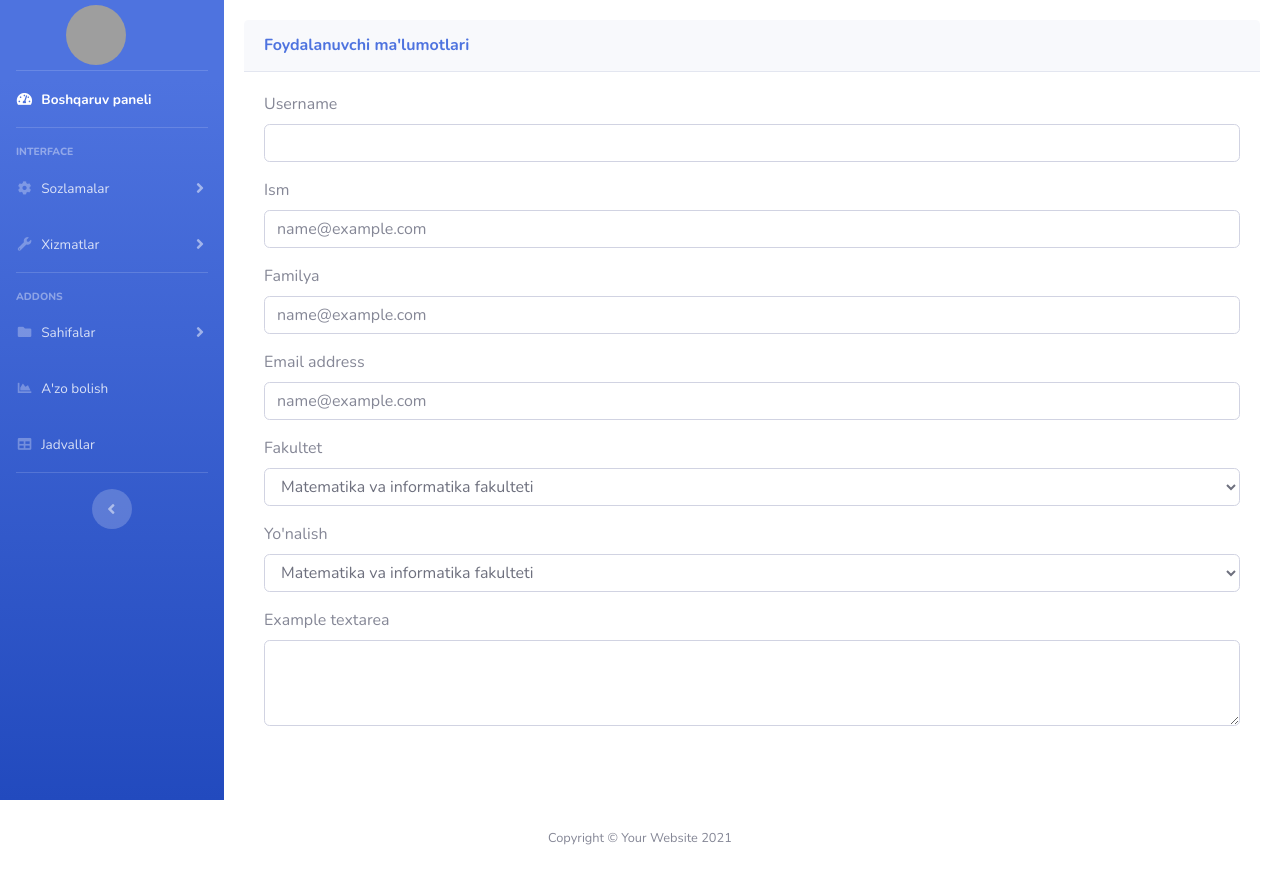
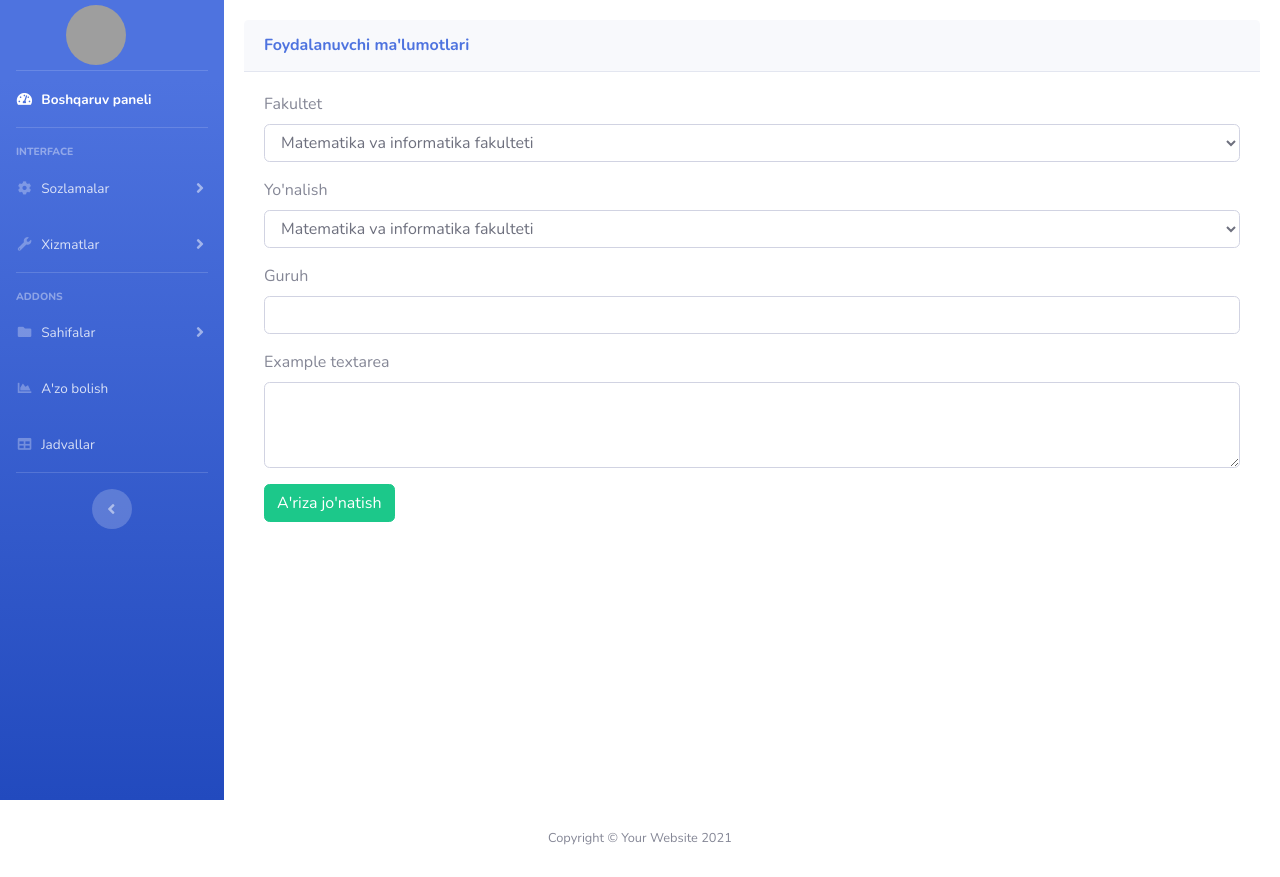
Before and after one commit to bobur19970427/academy, a Django app: page /azobolish/ in a window 1280 px wide. Run offline with Django 3.2, Linux system fonts and the light colour scheme; some libraries are stand-ins or nearby versions; grey boxes are pictures that could not be loaded.

```diff
--- a/manage.py
+++ b/manage.py
@@ -2,7 +2,7 @@
 """Django's command-line utility for administrative tasks."""
 import os
 import sys
-import mysql.connector as mysql
+# import mysql.connector as mysql
 
 def main():
     """Run administrative tasks."""
--- a/templates/index.html
+++ b/templates/index.html
@@ -16,7 +16,7 @@
         <!-- Wrapper for slides -->
         <div class="carousel-inner">
             <div class="item active">
-                <div class="fill" style="background-image:url('{% static 'img/slider4.jpg' %}');"></div>
+                <div class="fill" style="background-image:url('{% static 'img/slider3.jpg' %}');"></div>
                 <div class="carousel-caption slide-up">
                     <h1 class="banner_heading">Talabalar akademiyasi <br><span>G'OYALAR GENERATORI </span></h1>
                     <p class="banner_txt">Talabalar akademiyasining asosiy yo‘nalishlariga tegishli bo‘lgan ma’lum bir muammoning yechimiga qaratilgan innovasion g‘oyaga ega jamoalar platformasi.</p>
@@ -25,7 +25,7 @@
             </div>
 
             <div class="item">
-                <div class="fill" style="background-image:url('{% static 'img/153162_4b75025e8456c32f703e573168de.png' %}');"></div>
+                <div class="fill" style="background-image:url('{% static 'img/slider5.jpg' %}');"></div>
                 <div class="carousel-caption slide-up">
                     <h1 class="banner_heading">Talabalar akademiyasi <br><span>STARTAPLAR </span></h1>
                     <p class="banner_txt">O‘z g‘oyasi va ushbu g‘oyani amalga oshirishga qaratilgan startap loyihalari va ularni amalga oshirish bo‘yicha aniq rejaga ega jamoalar platformasi.</p>
--- a/templates/profile/azobolish.html
+++ b/templates/profile/azobolish.html
@@ -8,22 +8,6 @@
 <!-- Card Body -->
 <div class="card-body">
     <form>
-        <div class="form-group">
-        <label for="exampleFormControlInput1">Username</label>
-            <input type="text" class="form-control" id="exampleFormControlInput1" value="">
-        </div>
-        <div class="form-group">
-            <label for="exampleFormControlInput1">Ism</label>
-            <input type="email" class="form-control" id="exampleFormControlInput1" placeholder="name@example.com">
-        </div>
-        <div class="form-group">
-            <label for="exampleFormControlInput1">Familya</label>
-            <input type="email" class="form-control" id="exampleFormControlInput1" placeholder="name@example.com">
-        </div>
-        <div class="form-group">
-            <label for="exampleFormControlInput1">Email address</label>
-            <input type="email" class="form-control" id="exampleFormControlInput1" placeholder="name@example.com">
-        </div>
         <div class="form-group">
             <label for="exampleFormControlSelect1">Fakultet</label>
             <select class="form-control" id="exampleFormControlSelect1">
@@ -40,7 +24,7 @@
         </div>
         <div class="form-group">
             <label for="exampleFormControlSelect1">Yo'nalish</label>
-            <select class="form-control" id="exampleFormControlSelect1">
+            <select class="form-control" id="exampleFormControlSelect2">
             <option>Matematika va informatika fakulteti</option>
             <option>Tabiiy fanlar</option>
             <option>O’zbek tili va adabiyoti</option>
@@ -53,8 +37,15 @@
             </select>
         </div>
         <div class="form-group">
+        <label for="exampleFormControlInput1">Guruh</label>
+            <input type="text" class="form-control" id="exampleFormControlInput1" value="">
+        </div>
+        <div class="form-group">
             <label for="exampleFormControlTextarea1">Example textarea</label>
             <textarea class="form-control" id="exampleFormControlTextarea1" rows="3"></textarea>
+        </div>
+        <div class="form-group">
+             <input type="button" class="btn btn-success" id="exampleFormControlSubmit1" value="A'riza jo'natish">
         </div>
         </form>
 </div>
--- a/templates/profile/update.html
+++ b/templates/profile/update.html
@@ -188,11 +188,11 @@
                             <!-- Dropdown - User Information -->
                             <div class="dropdown-menu dropdown-menu-right shadow animated--grow-in"
                                 aria-labelledby="userDropdown">
-                                <a class="dropdown-item" href="#">
+                                <a class="dropdown-item" href="{% url 'profile' %}">
                                     <i class="fas fa-user fa-sm fa-fw mr-2 text-gray-400"></i>
                                     Profile
                                 </a>
-                                <a class="dropdown-item" href="#">
+                                <a class="dropdown-item" href="">
                                     <i class="fas fa-cogs fa-sm fa-fw mr-2 text-gray-400"></i>
                                     Settings
                                 </a>
--- a/templates/profile/users.html
+++ b/templates/profile/users.html
@@ -188,7 +188,7 @@
                             <!-- Dropdown - User Information -->
                             <div class="dropdown-menu dropdown-menu-right shadow animated--grow-in"
                                 aria-labelledby="userDropdown">
-                                <a class="dropdown-item" href="#">
+                                <a class="dropdown-item" href="{% url 'profile' %}">
                                     <i class="fas fa-user fa-sm fa-fw mr-2 text-gray-400"></i>
                                     Profile
                                 </a>
@@ -283,5 +283,6 @@
                 <!-- /.container-fluid -->
 
             </div>
+        </div>
             <!-- End of Main Content -->
         {% endblock content %}
```
Also changed, not shown: media/media/avatar/team-4.jpg (added), static/img/slider3.jpg (added), static/img/slider5.jpg (added), static/img/slider6.jpg (added).
